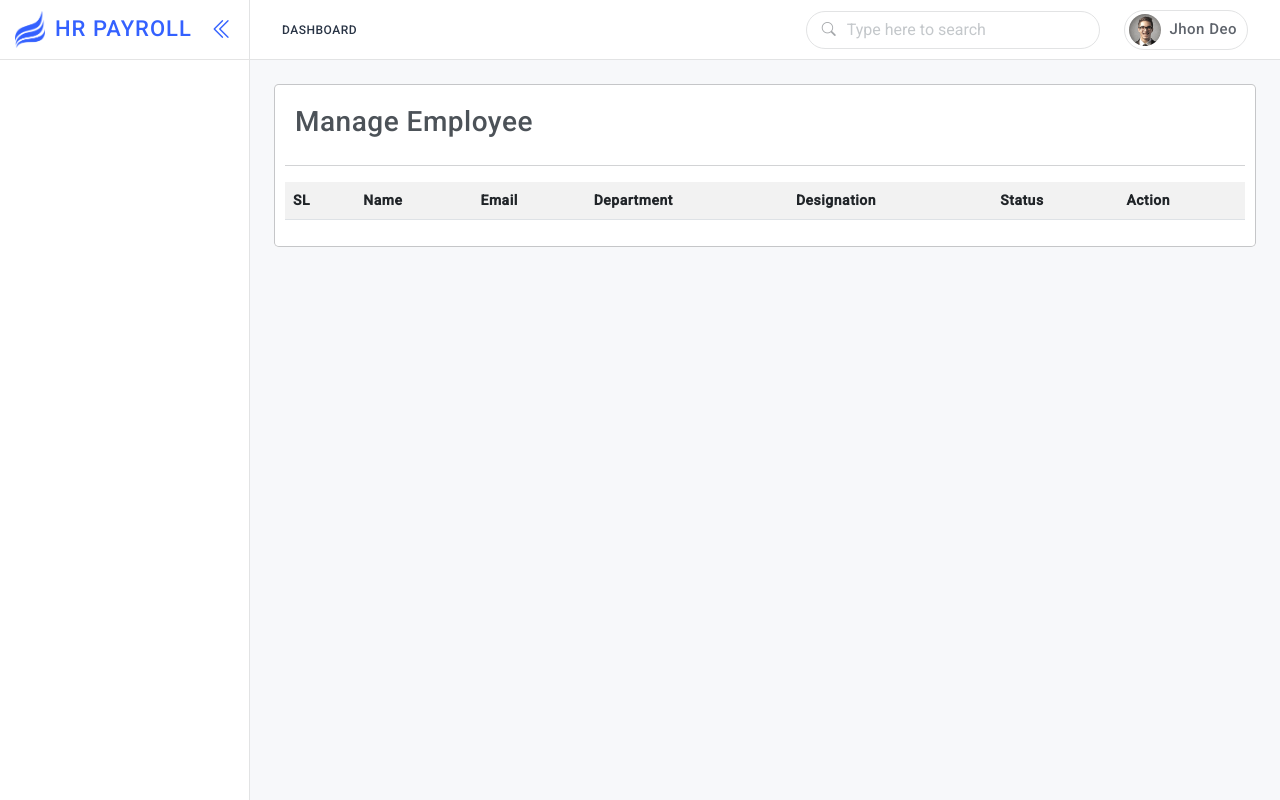
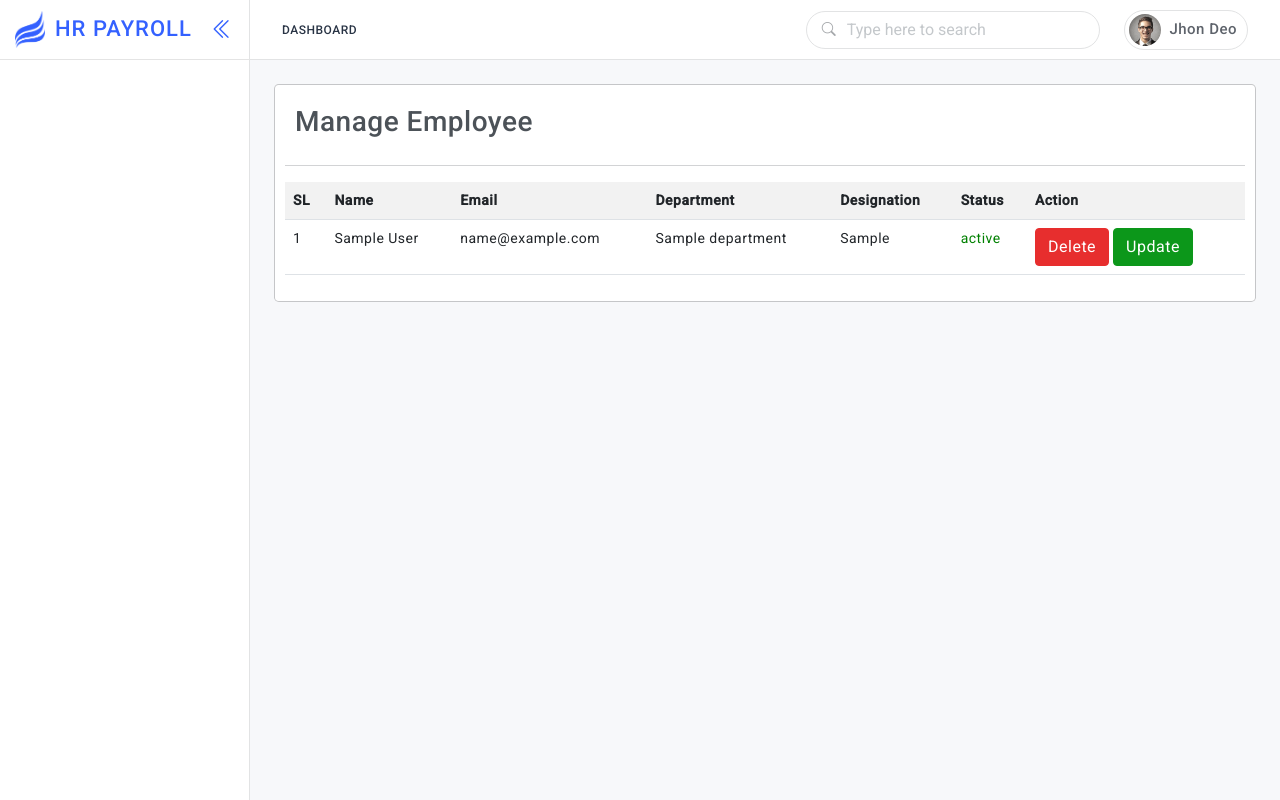
Before and after one commit to friends-team-isdb/HR_Payroll, a PHP site: page /employeeManage.php in a window 1280 px wide. Run offline with PHP 8.4, Linux system fonts and the light colour scheme; tables that the repository leaves empty hold one stand-in row (values such as "Sample post"); lists and menus that the app fills with data are empty; some libraries are stand-ins or nearby versions.

Commit message:
Update employeeManage.php

```diff
--- a/employeeManage.php
+++ b/employeeManage.php
@@ -1,3 +1,4 @@
+<?php require "connect.php";?>
 <!doctype html>
 <html lang="en" class="light-theme">
 
@@ -31,11 +32,10 @@
 
     <title>HR PAYROLL SOFTWARE</title>
     <style>
-
-
-      .forms-body{
+        .forms-body {
             margin: 10px;
         }
+
     </style>
 </head>
 
@@ -82,6 +82,69 @@
                                     <th>Status</th>
                                     <th>Action</th>
                                 </tr>
+
+                                <?php
+                $sl=1;
+          $sql="SELECT employee_name,email,employee_status From employee";
+
+          $query=mysqli_query($conn,$sql);
+
+
+          while($row=mysqli_fetch_array($query)){
+
+                ?>
+                                <tr>
+                                    <td><?php echo $sl++;?></td>
+                                    <td><?php echo $row['employee_name'];?></td>
+                                    <td><?php echo $row['email'];?></td>
+                                    <?php } ?>
+
+                                    <?php
+                    $sqls="SELECT department_Name From department";
+                     $querys=mysqli_query($conn,$sqls);
+
+              while($rows=mysqli_fetch_array($querys)){
+
+                    ?>
+                                    <td><?php echo $rows['department_Name'];?></td>
+<?php } ?>
+
+                               <?php
+
+                                    $sqlss="SELECT designation from designation";
+                                    $queryss=mysqli_query($conn,$sqlss);
+
+                                    while($rowss=mysqli_fetch_array($queryss)){
+
+                                    ?>
+                                <td><?php echo $rowss['designation'];?></td>
+                                <?php }?>
+
+
+                                <?php
+                                     $sql="SELECT employee_name,email,employee_status From employee";
+
+          $query=mysqli_query($conn,$sql);
+
+
+          while($row=mysqli_fetch_array($query)){
+
+
+
+
+                                    ?>
+
+                                    <td style="color:green;"><?php echo $row['employee_status']?></td>
+                                    <td> <a class="btn btn-danger" href="">Delete</a>
+                                     <a class="btn btn-success" href="">Update</a></td>
+
+                                </tr>
+
+                                <?php }?>
+
+
+
+
 
                             </table>
                         </div>
@@ -135,6 +198,7 @@
     <script>
         new PerfectScrollbar(".best-product")
         new PerfectScrollbar(".top-sellers-list")
+
     </script>
 
 </body>
```
Lines whose indentation alone changed are shown as unchanged.
